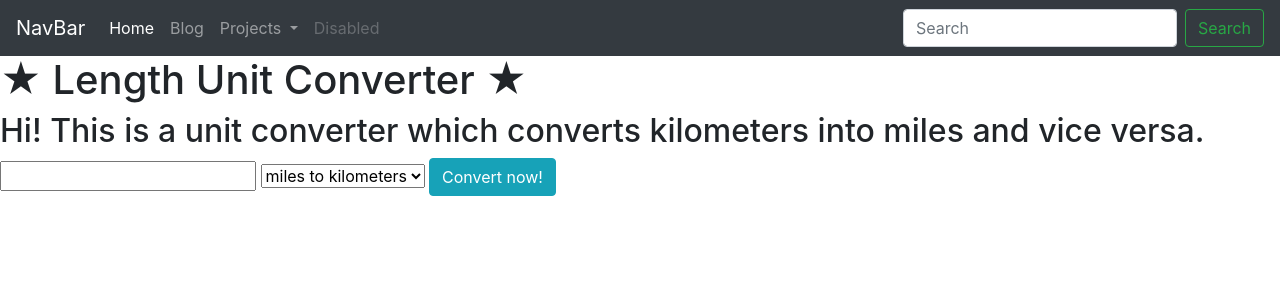
After one commit to jhein1511/neu2018, a Python web app: template Homework/Final_Project/templates/converter.html in a window 1280 px wide. The commit adds this page. Shown: the top 300 px of the page. Run offline with Jinja, Linux system fonts and the light colour scheme; the template is opened without the code that fills it, so the values that code supplies are empty; some libraries are stand-ins or nearby versions.

Commit message:
HÜ 17.3

```diff
--- a/Homework/Final_Project/templates/aboutus.html
+++ b/Homework/Final_Project/templates/aboutus.html
@@ -8,4 +8,6 @@
 
 {% block content %}
     <h1>About us</h1>
+    <p>Lorem ipsum dolor sit amet, consectetuer adipiscing elit. Aenean commodo ligula eget dolor. Aenean massa. Cum sociis natoque penatibus et magnis dis parturient montes, nascetur ridiculus mus. Donec quam felis, ultricies nec, pellentesque eu, pretium quis, sem. Nulla consequat massa quis enim. Donec pede justo, fringilla vel, aliquet nec, vulputate eget, arcu. In enim justo, rhoncus ut, imperdiet a, venenatis vitae, justo. Nullam dictum felis eu pede mollis pretium. Integer tincidunt. Cras dapibus. Vivamus elementum semper nisi. Aenean vulputate eleifend tellus. Aenean leo ligula, porttitor eu, consequat vitae, eleifend ac, enim. Aliquam lorem ante, dapibus in, viverra quis, feugiat a, tellus. Phasellus viverra nulla ut metus varius laoreet. Quisque rutrum. Aenean imperdiet. Etiam ultricies nisi vel augue. Curabitur ullamcorper ultricies nisi. Nam eget dui. Etiam rhoncus. Maecenas tempus, tellus eget condimentum rhoncus, sem quam semper libero, sit amet adipiscing sem neque sed ipsum. Nam quam nunc, blandit vel, luctus pulvinar, hendrerit id, lorem. Maecenas nec odio et ante tincidunt tempus. Donec vitae sapien ut libero venenatis faucibus. </p>
+
 {% endblock content %}
--- /dev/null
+++ b/Homework/Final_Project/templates/converter.html
@@ -0,0 +1,22 @@
+{% extends "frame.html"%}
+
+
+{% block title%}
+    Length Unit Converter Page
+{% endblock title%}
+
+
+{% block content %}
+    <h1>★ Length Unit Converter ★</h1>
+    <h2>Hi! This is a unit converter which converts kilometers into miles and vice versa.</h2>
+    <form method="post">
+        <input type="number" name="quantity">
+
+        <select name="unit">
+          <option value="miles">miles to kilometers</option>
+          <option value="km">kilometers to miles</option>
+        </select>
+
+        <button type="submit" class="btn btn-info">Convert now!</button>
+    </form>
+{% endblock content %}
--- a/Homework/Final_Project/templates/frame.html
+++ b/Homework/Final_Project/templates/frame.html
@@ -16,7 +16,7 @@
 <body>
 
 <nav class="navbar navbar-expand-lg navbar-dark bg-dark">
-    <a class="navbar-brand" href="#">Navbar</a>
+    <a class="navbar-brand" href="/">NavBar</a>
     <button class="navbar-toggler" type="button" data-toggle="collapse" data-target="#navbarSupportedContent"
             aria-controls="navbarSupportedContent" aria-expanded="false" aria-label="Toggle navigation">
         <span class="navbar-toggler-icon"></span>
@@ -40,6 +40,7 @@
                     <a class="dropdown-item" href="/contact">Contact</a>
                     <a class="dropdown-item" href="/newsletter">Newsletter</a>
                     <a class="dropdown-item" href="/secretnumber">Secret Number Game</a>
+                    <a class="dropdown-item" href="/converter">Length Unit Converter</a>
                 </div>
             </li>
             <li class="nav-item">
```
Also changed, not shown: Homework/Final_Project/main.py (+25 -0 lines), Homework/Final_Project/templates/finalconversion.html (added, +13 -0 lines).
